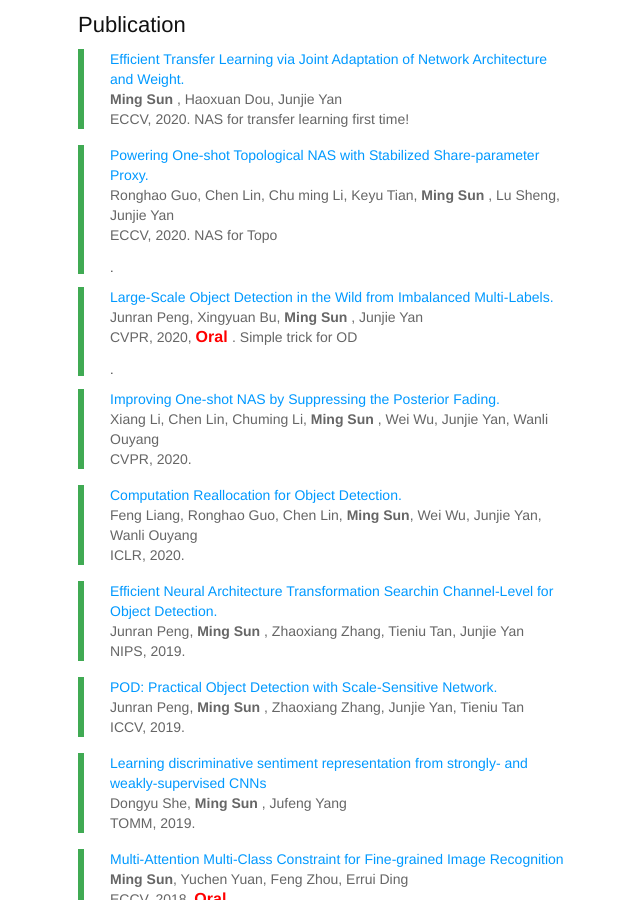
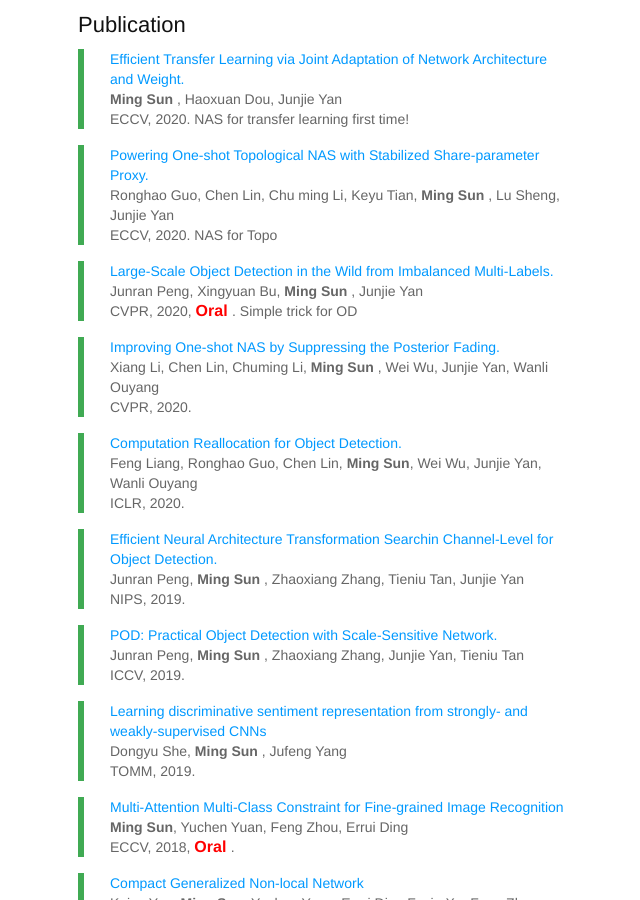
Before and after one commit to msunming/msunming.github.io, a Jekyll site: the page index.html, which Jekyll copies as it is, in a window 1280 px wide and 900 px high, scrolled down 1176 px. Shown: the whole window, without its empty margins (82-722 px from the left). Built offline with Jekyll 4.4.1, drawn with Linux system fonts in a browser that asks for light colours.

Commit message:
Update index.html

```diff
--- a/index.html
+++ b/index.html
@@ -495,7 +495,7 @@ pre .markdown .emphasis {
 			<p><a href="https://arxiv.org/abs/2005.10511">
 			Powering One-shot Topological NAS with Stabilized Share-parameter Proxy.</a><br />
 			Ronghao Guo, Chen Lin, Chu ming Li, Keyu Tian, <strong> Ming Sun </strong>, Lu Sheng, Junjie Yan <br />
-			ECCV, 2020.   NAS for Topo <br /></p>.
+			ECCV, 2020.   NAS for Topo <br /></p>
 		</blockquote>
 		<!-- -->
 
@@ -503,7 +503,7 @@ pre .markdown .emphasis {
 			<p><a href="https://arxiv.org/abs/2005.08455">
 			Large-Scale Object Detection in the Wild from Imbalanced Multi-Labels.</a><br />
 			Junran Peng, Xingyuan Bu, <strong> Ming Sun </strong>, Junjie Yan <br />
-			CVPR, 2020, <font size="3" color="red" > <strong> Oral </strong></font>.  Simple trick for OD<br /></p>.
+			CVPR, 2020, <font size="3" color="red" > <strong> Oral </strong></font>.  Simple trick for OD<br /></p>
 		</blockquote>
 	        <!-- -->
 
```
